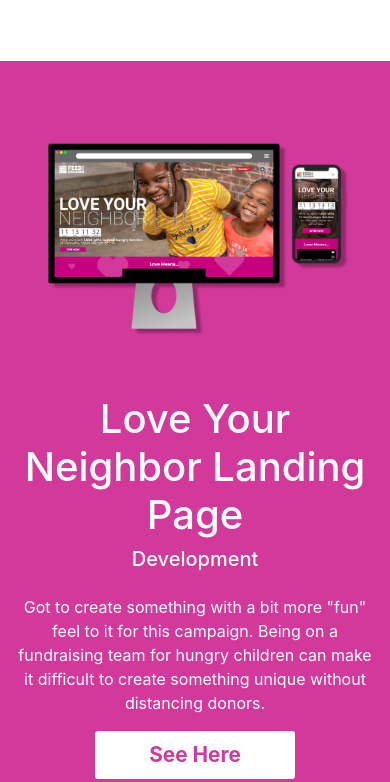
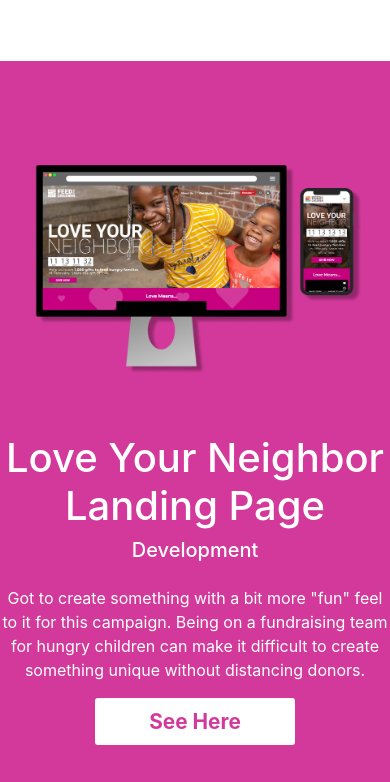
Before and after one commit to BeardedMammal/Personal-site, a plain HTML site: page work/index.html in a window 390 px wide. Shown: the part 675-1457 px from the top of the page. Drawn offline with nearby package versions, Linux system fonts and the light colour scheme.

Commit message:
Update style.css

```diff
--- a/css/style.css
+++ b/css/style.css
@@ -66,7 +66,7 @@
 
 .portfolio-item {
     color: #FFFFFF;
-    min-height: 90vh;
+    padding: 80px 0px;
 }
 
 .portfolio-one {
@@ -245,6 +245,10 @@ footer .social-links a:focus {
       background: #CCE5E7 url(../Images/Mountains.png) no-repeat center bottom;
       background-size: contain;
     }
+
+    .portfolio-item {
+        padding: 40px 0px;
+    }
 }
 
 @media (max-width: 576px) {
@@ -257,4 +261,8 @@ footer .social-links a:focus {
         height: 400px;
         padding-top: 65px;
     }
+
+    .portfolio-item {
+        padding: 20px 0px;
+    }
 }
```
